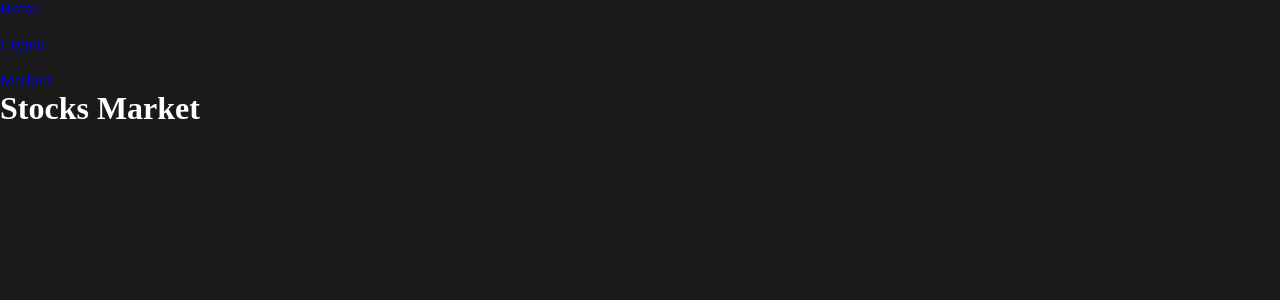
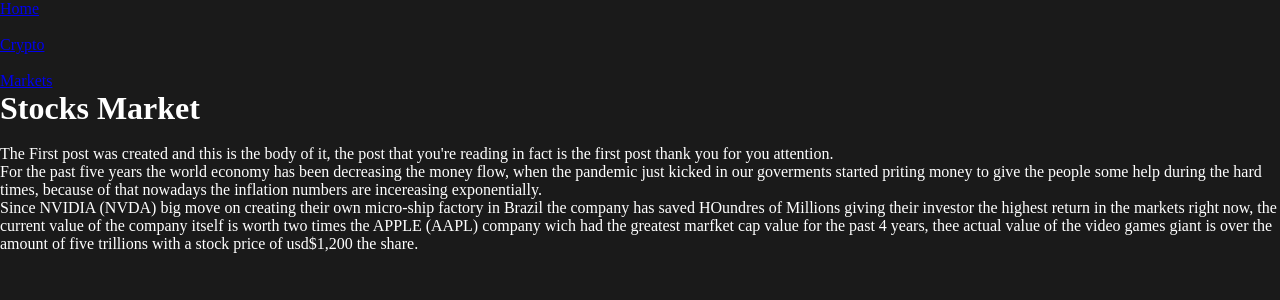
Before and after one commit to FruitPunch116/News-Letter-Project, a React (Create React App) app in the folder news-letter/: page /stocks in a window 1280 px wide. Shown: the top 300 px of the page. Built offline with nearby package versions, Linux system fonts and the light colour scheme; data requests are answered from the project's data file.

Commit message:
stocks section

```diff
--- a/news-letter/src/components/Stocks.jsx
+++ b/news-letter/src/components/Stocks.jsx
@@ -1,9 +1,24 @@
+import { useEffect, useState } from "react"
 
 function Stocks () {
+
+    const [articles, setArticles] = useState([])
+
+    useEffect(()=> {
+        fetch("http://localhost:3000/Articles")
+        .then(r => r.json())
+        .then(data => setArticles(data))
+    },[])
+
+    const stocksArticles = articles.filter(article => article.section === "Stocks")
 
     return (
         <div className="stocks-market">
             <h1>Stocks Market</h1>
+            <br />
+            <div className="stocks" articles={articles}>
+                {stocksArticles.map(article => <p>{article.body}</p>)}
+            </div>
         </div>
 
     )
```
